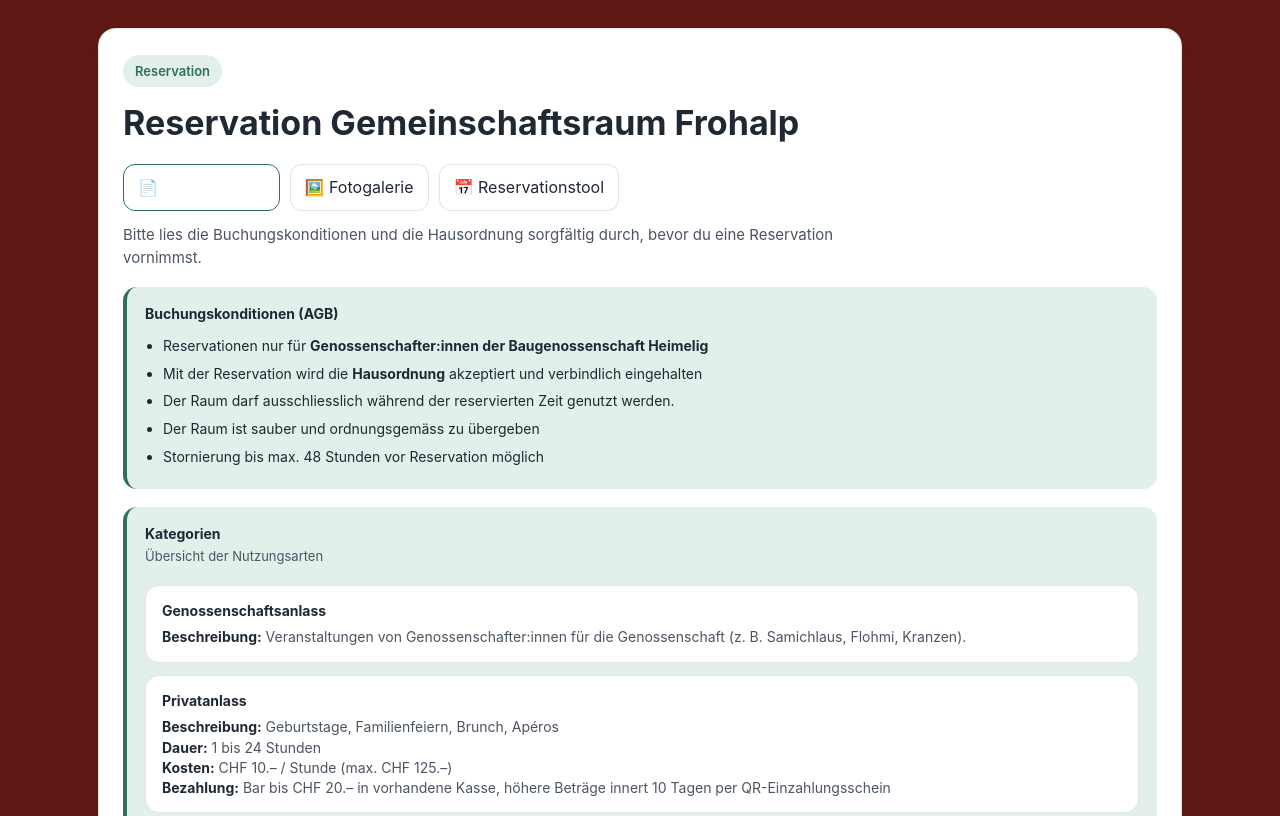
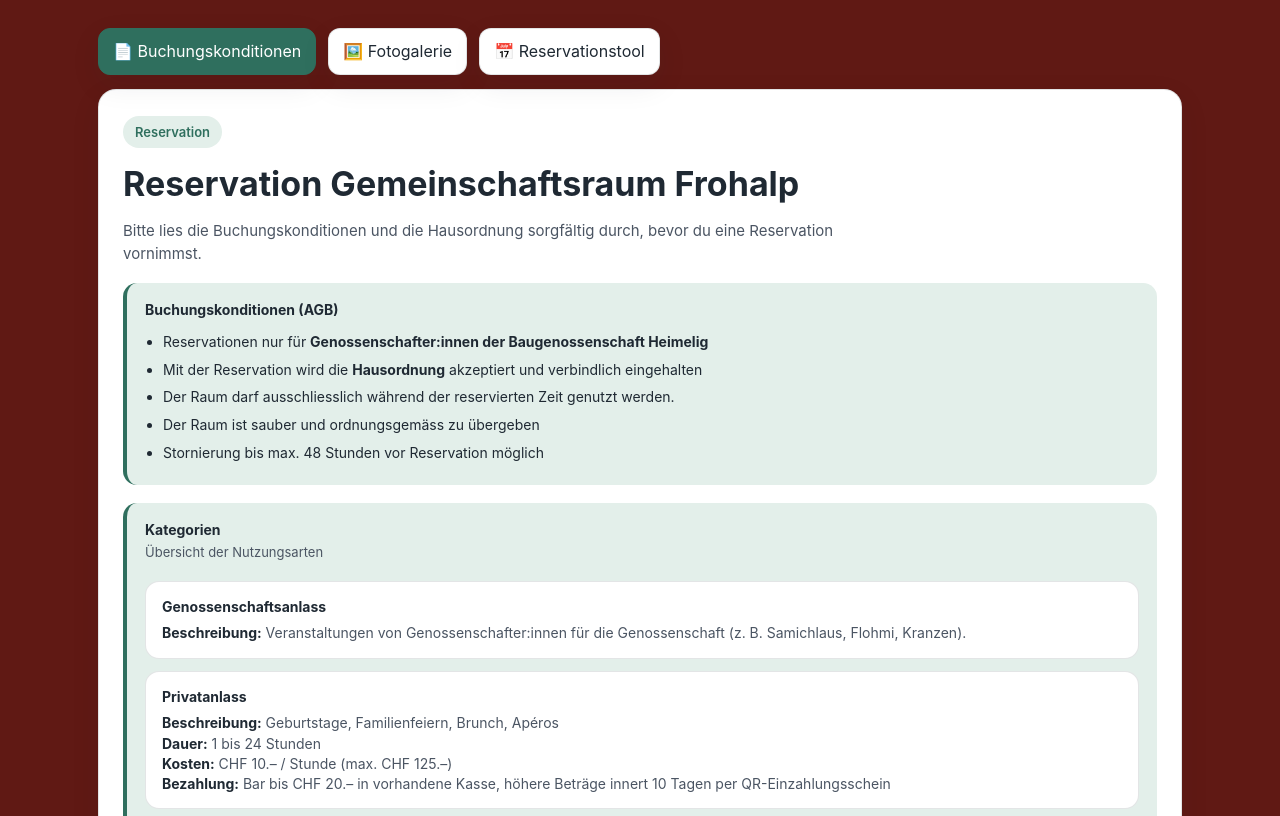
Before and after one commit to gr-frohalp/gemeinschaftsraum, a plain HTML site: page index_test.html in a window 1280 px wide. Shown: the top 816 px of the page. Drawn offline with Linux system fonts and the light colour scheme.

Commit message:
Update index_test.html

```diff
--- a/index_test.html
+++ b/index_test.html
@@ -27,8 +27,7 @@
     }
 
     *{ box-sizing:border-box; }
-
-    html{ scroll-behavior: smooth; } /* Anker-Scroll schön weich */
+    html{ scroll-behavior: smooth; }
 
     body{
       margin:0;
@@ -47,6 +46,42 @@
       padding: 28px var(--pad) 40px;
     }
 
+    /* ===== Top Nav (wie Reservationsbuttons) ===== */
+    .top-actions{
+      display:flex;
+      gap:12px;
+      flex-wrap:wrap;
+      margin: 0 0 14px 0;     /* zuoberst, vor allem */
+    }
+
+    .btn{
+      padding: 10px 14px;
+      border-radius: 12px;
+      border:1px solid var(--border);
+      background:#fff;
+      color:var(--text);
+      box-shadow: var(--shadow);
+      text-decoration:none;
+      display:inline-flex;
+      gap:8px;
+      align-items:center;
+      cursor:pointer;
+    }
+
+    .btn.primary{
+      background: var(--primary);
+      color:#fff;
+      border-color: var(--primary);
+    }
+
+    @media (max-width: 560px){
+      .top-actions .btn{
+        width: 100%;
+        justify-content: center;
+      }
+    }
+
+    /* ===== HERO ===== */
     .hero{
       background: var(--card);
       border: 1px solid var(--border);
@@ -77,6 +112,7 @@
       font-size: 15px;
     }
 
+    /* ===== INFO ===== */
     .info{
       margin-top: 18px;
       padding: 16px 18px;
@@ -85,13 +121,10 @@
       border-radius: var(--radius-sm);
       font-size: 14px;
     }
-
-    .info ul{
-      margin: 10px 0 0 18px;
-      padding:0;
-    }
+    .info ul{ margin: 10px 0 0 18px; padding:0; }
     .info li{ margin: 6px 0; }
 
+    /* ===== Kategorien ===== */
     .cats{
       margin-top: 18px;
       display:grid;
@@ -103,57 +136,16 @@
       border-radius: var(--radius-sm);
       padding: 14px 16px;
     }
-    .cat .title{
-      font-weight: 700;
-      margin-bottom: 6px;
-    }
-    .cat .meta{
-      color: var(--muted);
-      font-size: 14px;
-      line-height: 1.45;
-    }
+    .cat .title{ font-weight: 700; margin-bottom: 6px; }
+    .cat .meta{ color: var(--muted); font-size: 14px; line-height: 1.45; }
     .cat .meta b{ color: var(--text); }
 
+    /* ===== Actions (PDF/Download) ===== */
     .actions{
       display:flex;
       gap:12px;
       flex-wrap:wrap;
       margin-top: 16px;
-    }
-
-    .btn{
-      padding: 10px 14px;
-      border-radius: 12px;
-      border:1px solid var(--border);
-      background:#fff;
-      color:var(--text);
-      box-shadow: var(--shadow);
-      text-decoration:none;
-      display:inline-flex;
-      gap:8px;
-      align-items:center;
-      cursor:pointer;
-    }
-
-    .btn.primary{
-      background: var(--primary);
-      color:#fff;
-      border-color: var(--primary);
-    }
-
-    /* ===== Kopf-Navigation (3 Buttons) ===== */
-    .top-nav{
-      display:flex;
-      gap:10px;
-      flex-wrap:wrap;
-      margin-top: 14px;
-    }
-    .top-nav .btn{
-      box-shadow: none;
-      background: #fff;
-    }
-    .top-nav .btn.primary{
-      box-shadow: none;
     }
 
     /* ===== Sections / Cards ===== */
@@ -174,10 +166,8 @@
       border-bottom:1px solid var(--border);
     }
 
-    /* Anker-Ziel: Scroll-Offset, damit nix "klebt" */
-    .anchor-target{
-      scroll-margin-top: 14px;
-    }
+    /* Scroll-Offset für Anker */
+    .anchor-target{ scroll-margin-top: 14px; }
 
     /* ===== HORIZONTAL GALLERY (3 sichtbar) ===== */
     .gallery-row{
@@ -277,8 +267,6 @@
     @media (max-width: 560px){
       .gallery-track{ grid-auto-columns: 100%; }
       .g-nav{ display:none; }
-      .top-nav{ gap:8px; }
-      .top-nav .btn{ width:100%; justify-content:center; }
     }
 
     /* ===== LIGHTBOX ===== */
@@ -375,24 +363,24 @@
 <body>
   <div class="container">
 
-    <!-- ANKER: Hausordnung/Info -->
-    <section class="hero anchor-target" id="hausordnung">
+    <!-- 3 Buttons zuoberst (wie Reservationsbuttons) -->
+    <nav class="top-actions" aria-label="Schnellnavigation">
+      <a class="btn primary" href="#buchungskonditionen">📄 Buchungskonditionen</a>
+      <a class="btn" href="#fotogalerie">🖼️ Fotogalerie</a>
+      <a class="btn" href="#reservation">📅 Reservationstool</a>
+    </nav>
+
+    <section class="hero">
       <span class="badge">Reservation</span>
       <h1>Reservation Gemeinschaftsraum Frohalp</h1>
 
-      <!-- 3 Buttons im Kopf -->
-      <div class="top-nav" aria-label="Schnellnavigation">
-        <a class="btn primary" href="#hausordnung">📄 Hausordnung</a>
-        <a class="btn" href="#fotogalerie">🖼️ Fotogalerie</a>
-        <a class="btn" href="#reservation">📅 Reservationstool</a>
-      </div>
-
-      <p class="lead" style="margin-top:12px;">
+      <p class="lead">
         Bitte lies die Buchungskonditionen und die Hausordnung sorgfältig durch,
         bevor du eine Reservation vornimmst.
       </p>
 
-      <div class="info">
+      <!-- ANKER-ZIEL -->
+      <div class="info anchor-target" id="buchungskonditionen">
         <strong>Buchungskonditionen (AGB)</strong>
         <ul>
           <li>Reservationen nur für <strong>Genossenschafter:innen der Baugenossenschaft Heimelig</strong></li>
@@ -468,7 +456,6 @@
         <a class="btn" href="Hausordnung_Gemeinschaftsraum_Frohalp.pdf" download>
           ⬇️ Hausordnung herunterladen
         </a>
-        <!-- NEU: Fairplay-Regeln -->
         <a class="btn" href="fairplay_regeln.png" target="_blank" rel="noopener">
           🤝 Fairplay-Regeln ansehen
         </a>
@@ -582,7 +569,7 @@
         index = (i + items.length) % items.length;
 
         const a = items[index];
-        const src = a.getAttribute('href'); // Grossbild
+        const src = a.getAttribute('href');
         const caption = a.getAttribute('data-caption') || a.querySelector('img')?.alt || '';
 
         lbImg.src = src;
```
